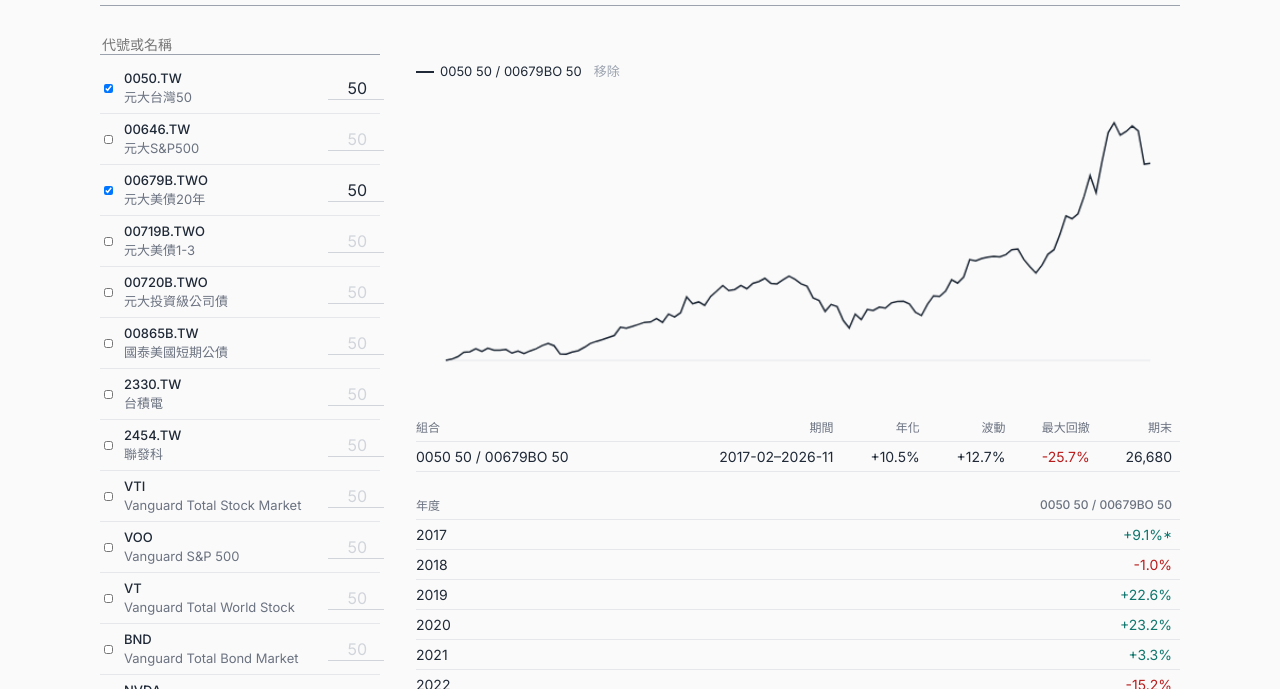
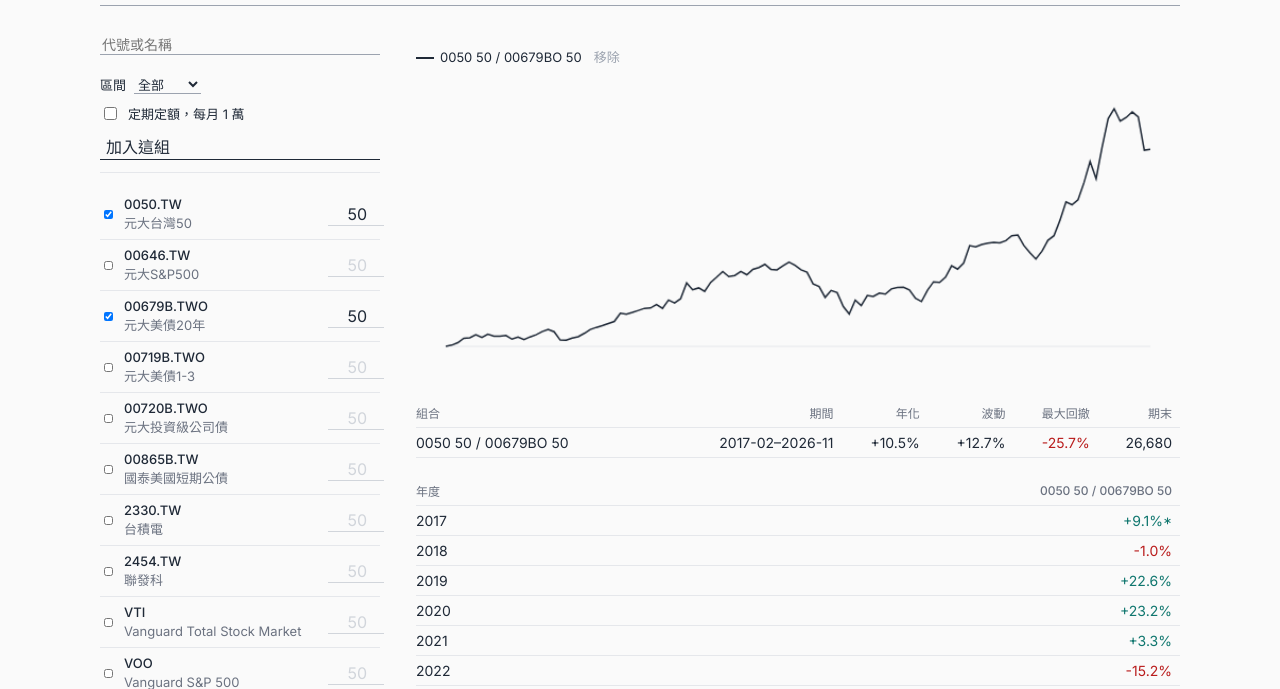
Before and after one commit to Tomlord1122/tomtom-investment, a plain HTML site: page web/index.html in a window 1280 px wide. Shown: the part 111-800 px from the top of the page. Drawn offline with Linux system fonts and the light colour scheme.

Commit message:
fix(web): keep mix controls under the filter
Signed-off-by: Tom Liu (Liu Hsiu-Chi) <0xtomlord1122@gmail.com>

```diff
--- a/web/index.html
+++ b/web/index.html
@@ -17,7 +17,7 @@
     <section class="layout">
       <aside>
         <input id="filter" type="search" placeholder="代號或名稱" autocomplete="off">
-        <div id="picker"></div>
+        <div class="controls">
           <label class="window">
             區間
             <select id="window">
@@ -28,6 +28,8 @@
           </label>
           <label class="mode"><input id="dca" type="checkbox"> 定期定額，每月 1 萬</label>
           <button id="add" type="button">加入這組</button>
+        </div>
+        <div id="picker"></div>
       </aside>
       <div>
         <p id="note"></p>
--- a/web/styles.css
+++ b/web/styles.css
@@ -111,13 +111,24 @@ button {
   cursor: pointer;
 }
 
+.controls {
+  display: flex;
+  flex-direction: column;
+  gap: 10px;
+  margin: 12px 0 16px;
+  padding-bottom: 12px;
+  border-bottom: 1px solid #e5e7eb;
+}
+
 .mode, .window {
   display: flex;
   gap: 8px;
   align-items: center;
-  margin-top: 14px;
+  margin-top: 0;
   font-size: 13px;
 }
+
+button { margin-top: 0; }
 
 .window select {
   border: 0;
```
Lines whose indentation alone changed are shown as unchanged.
